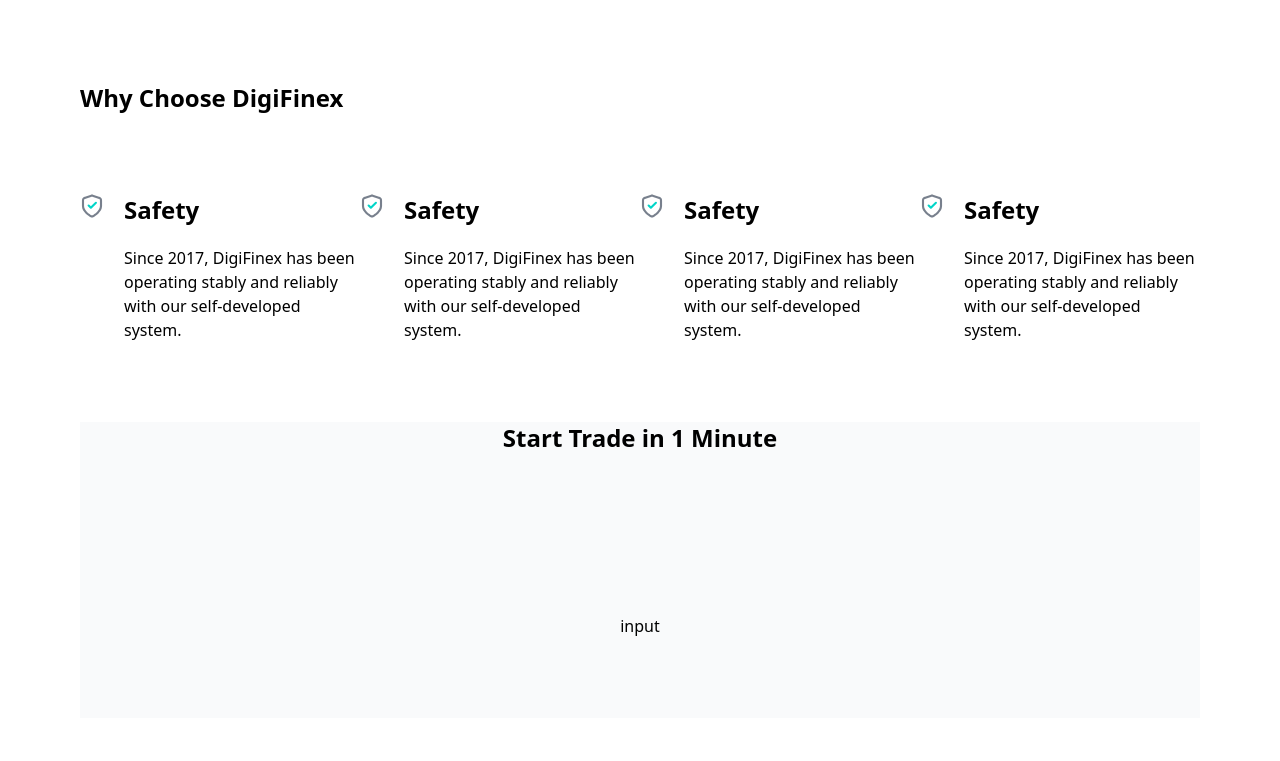
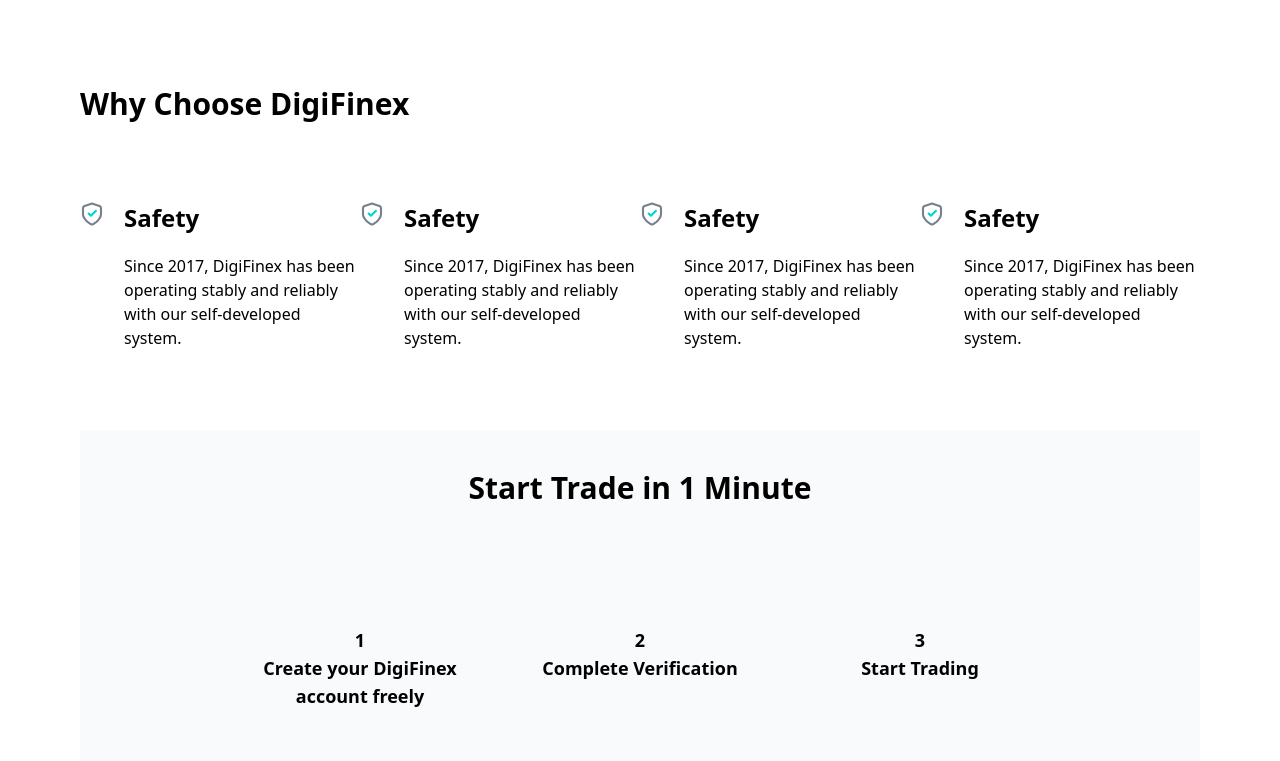
Before and after one commit to yubinzou25/cryptomarket, a React (Vite) app: page / in a window 1280 px wide. Shown: the part 1899-2660 px from the top of the page. Built offline with nearby package versions, Linux system fonts and the light colour scheme.

Commit message:
align the trade starting page

```diff
--- a/src/components/pages/homepage/ProductInfo.tsx
+++ b/src/components/pages/homepage/ProductInfo.tsx
@@ -5,7 +5,7 @@ function ProductInfo() {
     const productItems = ['a', 'b', 'c', 'd', 'e', 'f'];
     return (
     <div className="flex flex-col space-y-20">
-        <div className="text-1xl lg:text-2xl xl:text-3xl font-semibold">
+        <div className="text-2xl lg:text-3xl xl:text-4xl font-semibold">
             Explore Our Product
         </div>
         <div className="flex flex-wrap gap-y-5">
--- a/src/components/pages/homepage/StartTrade.tsx
+++ b/src/components/pages/homepage/StartTrade.tsx
@@ -1,13 +1,24 @@
 import React from 'react'
 
 function StartTrade() {
+  const points = [
+    'Create your DigiFinex account freely',
+    'Complete Verification',
+    'Start Trading'
+
+  ];
   return (
     <div className="flex flex-col space-y-20 bg-gray-50 text-center">
-        <div className="text-1xl lg:text-2xl xl:text-3xl font-semibold">
+        <div className="text-2xl lg:text-3xl xl:text-4xl font-semibold mt-10">
             Start Trade in 1 Minute
         </div>
-        <div className="flex flex-row w-3/4 justify-between">
-
+        <div className="flex flex-row w-3/4 mx-auto justify-between text-lg font-semibold">
+          {points.map((point, index) => (
+          <NumberPoint
+            text={point}
+            index={index}
+          />
+          ))}
         </div>
         <div>input</div>
         <div className="flex flex-row">
@@ -15,5 +26,15 @@ function StartTrade() {
     </div>
   )
 }
+function NumberPoint({text, index}:{text:string, index: number}) {
+  return (
+    <div className="flex-1 p-10 flex flex-col" key={index}>
+      <div className="font-extrabold">{index + 1}</div>
+      <div className="text-lg font-semibold">
+          {text}
+      </div>
+    </div>
+  )
+}
 
 export default StartTrade
--- a/src/components/pages/homepage/WhyChoose.tsx
+++ b/src/components/pages/homepage/WhyChoose.tsx
@@ -3,7 +3,7 @@ import React from 'react'
 function WhyChoose() {
   return (
     <div className="flex flex-col space-y-20">
-        <div className="text-1xl lg:text-2xl xl:text-3xl font-semibold">
+        <div className="text-2xl lg:text-3xl xl:text-4xl font-semibold">
             Why Choose DigiFinex
         </div>
         <div className="flex flex-row">
```
